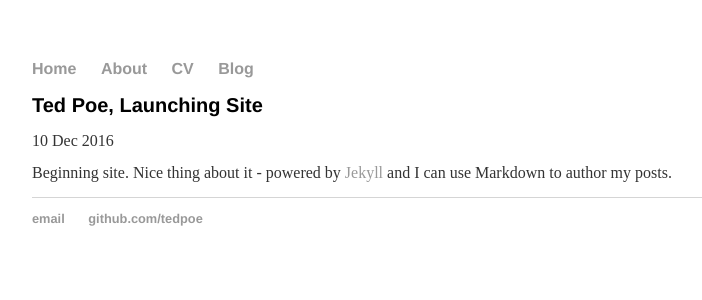
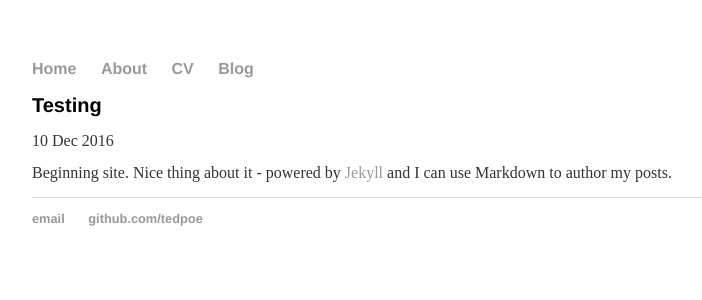
Before and after one commit to tedpoe/tedpoe.github.io, a Jekyll site: the page built from _posts/2016-12-10-ted-poe-site-launched.md, in a window 1280 px wide. Shown: the top 300 px of the page, without its empty margins (160-862 px from the left). Built offline with Jekyll 4.4.1, drawn with Linux system fonts in a browser that asks for light colours.

Commit message:
Retitle post.

```diff
--- a/_posts/2016-12-10-ted-poe-site-launched.md
+++ b/_posts/2016-12-10-ted-poe-site-launched.md
@@ -1,6 +1,6 @@
 ---
 layout: post
-title: "Ted Poe, Launching Site"
+title: "Testing"
 date: 2016-12-10
 ---
 Beginning site. Nice thing about it - powered by [Jekyll](http://jekyllrb.com)
```
